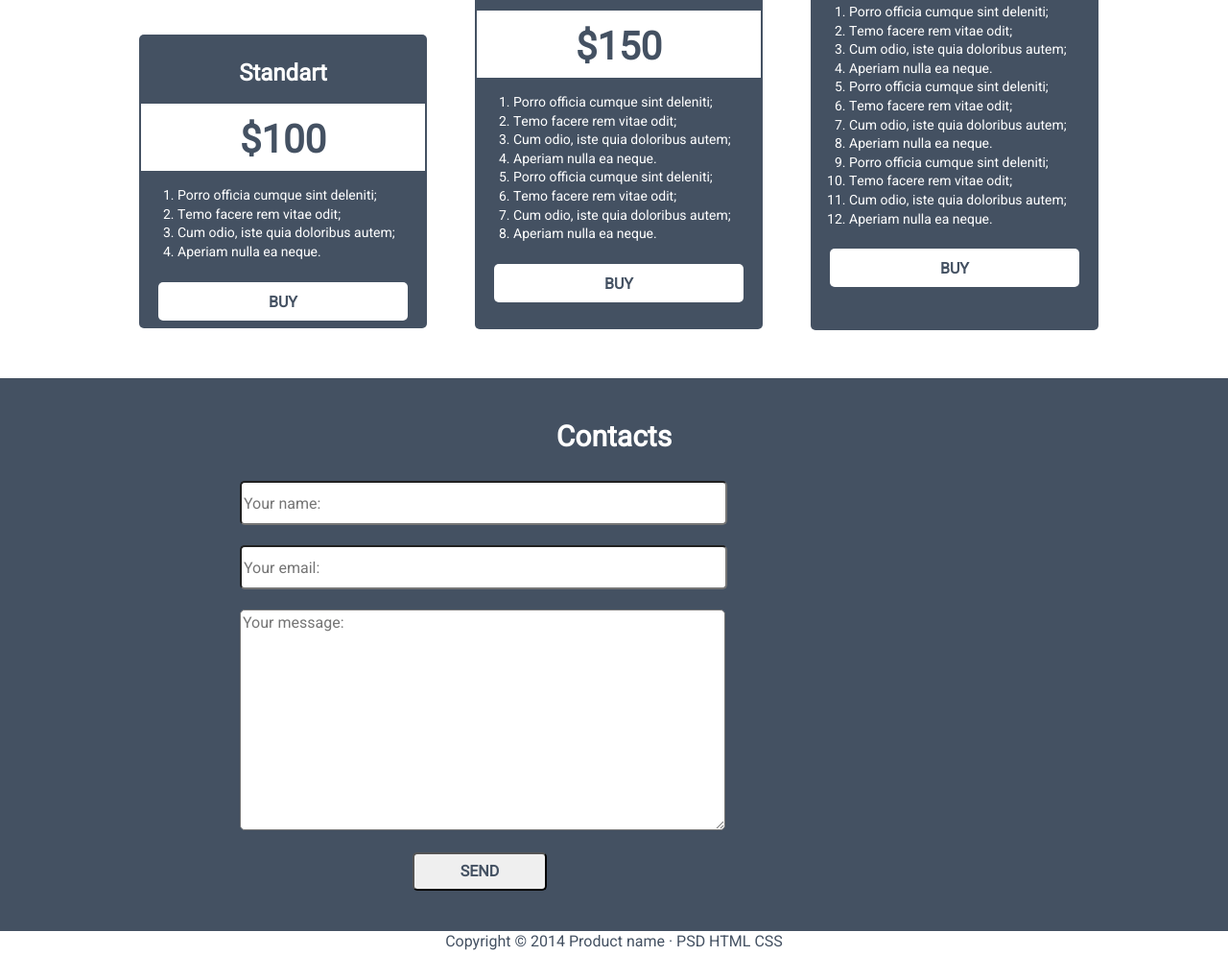
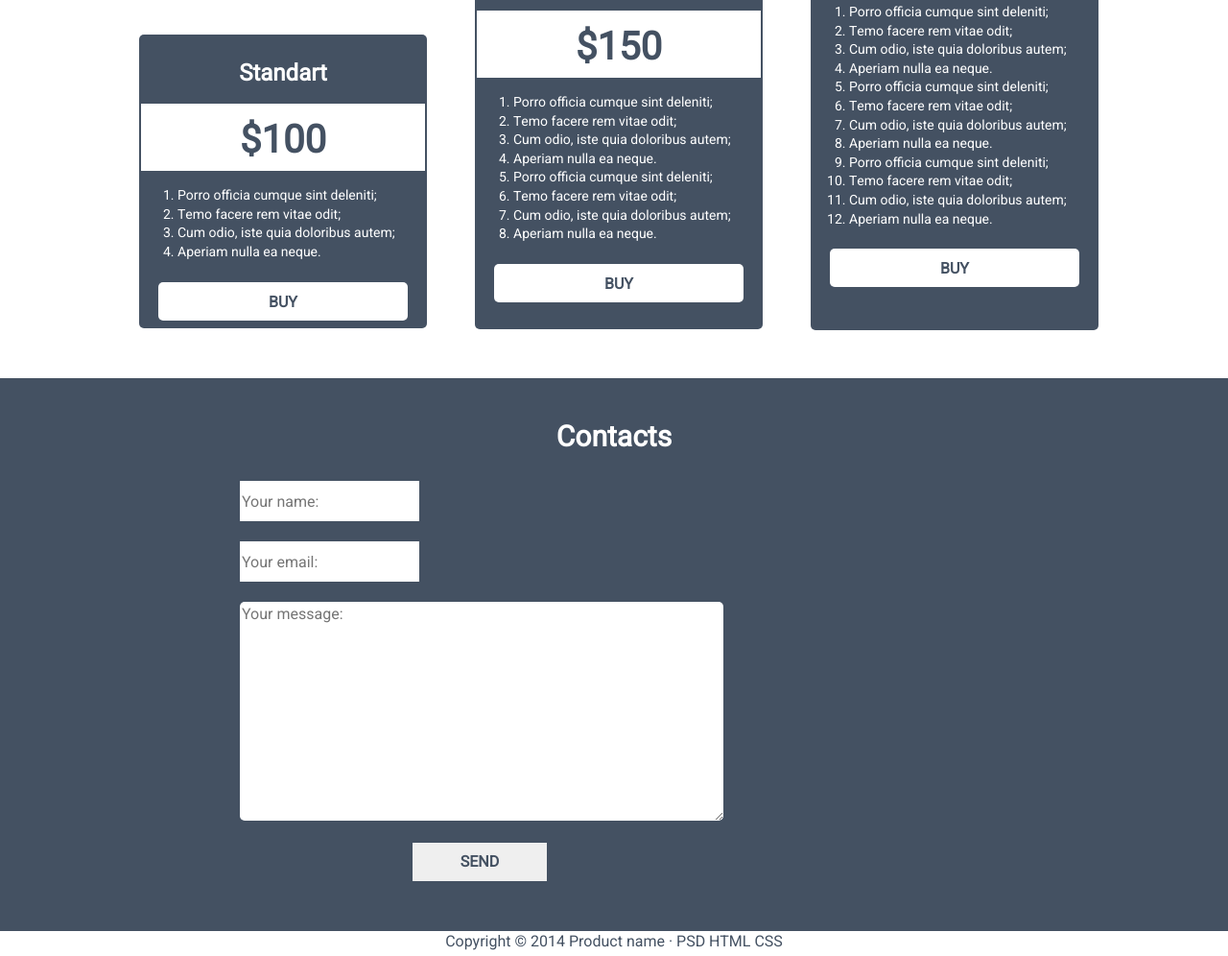
Before and after one commit to Artemon90/artemon90.github.io, a plain HTML site: page index.html in a window 1280 px wide. Shown: the part 2549-3545 px from the top of the page at 96% size. Drawn offline with nearby package versions, Linux system fonts and the light colour scheme.

Commit message:
updating form design

```diff
--- a/css/main.css
+++ b/css/main.css
@@ -617,16 +617,18 @@ body{
 }
 
 .contact input{
-    width: 500px;
+    width: 500px
     border-radius: 5px;
     height: 40px;
     margin-bottom: 21px;
+    border: none;
 }
 
 .contact textarea{
     width: 500px;
     border-radius: 5px;
     margin-bottom: 16px;
+    border: none
 }
 
 .contact input[type="submit"]{
@@ -636,6 +638,14 @@ body{
     text-transform: uppercase;
     font-weight: bold;
     color: #445162;
+    border: none;
+}
+
+.contact input:focus,
+.contact textarea:focus,
+.contact input[type="submit"]:focus
+{
+    outline: none;
 }
 
 .footer{
```
